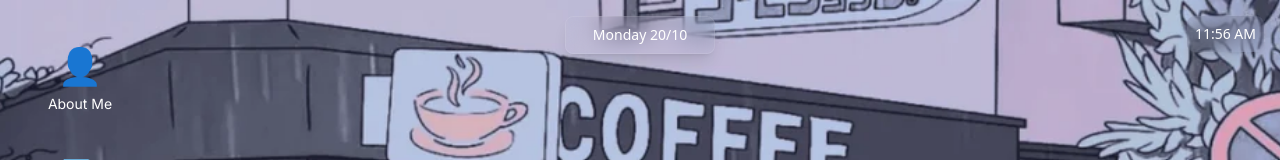
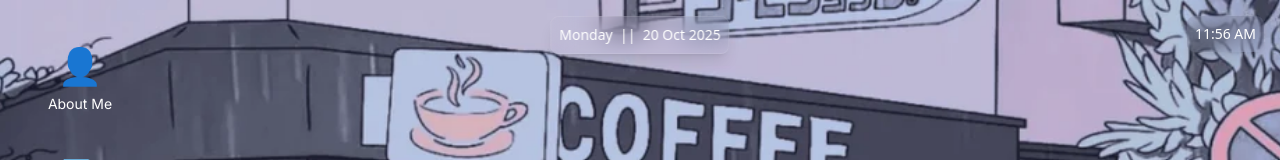
Before and after one commit to TANKominator5/Portfolio, a Next.js app in the folder arch-portfolio/: page / in a window 1280 px wide. Shown: the top 160 px of the page. Built offline with nearby package versions, Linux system fonts and the light colour scheme.

Commit message:
Improvsed datedisplay component

```diff
--- a/arch-portfolio/src/components/DateDisplay.tsx
+++ b/arch-portfolio/src/components/DateDisplay.tsx
@@ -22,16 +22,17 @@ const DateDisplay: React.FC = () => {
 
   const dayName = currentDate.toLocaleDateString('en-US', { weekday: 'long' });
   const day = currentDate.getDate();
-  const month = currentDate.getMonth() + 1;
+  const monthShort = currentDate.toLocaleDateString('en-US', { month: 'short' });
+  const year = currentDate.getFullYear();
 
-  const formattedDate = `${dayName} ${day}/${month}`;
+  const formattedDate = `${dayName}  ||  ${day} ${monthShort} ${year}`;
 
   return (
     <div
       className="absolute top-4 left-1/2 -translate-x-1/2 z-50 flex items-center justify-center gap-3 backdrop-blur-md p-2 rounded-lg text-white shadow-lg text-sm font-sans select-none border border-white/10"
       style={{ minWidth: '150px' }}
     >
-      <span>{formattedDate}</span>
+      <span className="whitespace-pre">{formattedDate}</span>
     </div>
   );
 };
```
